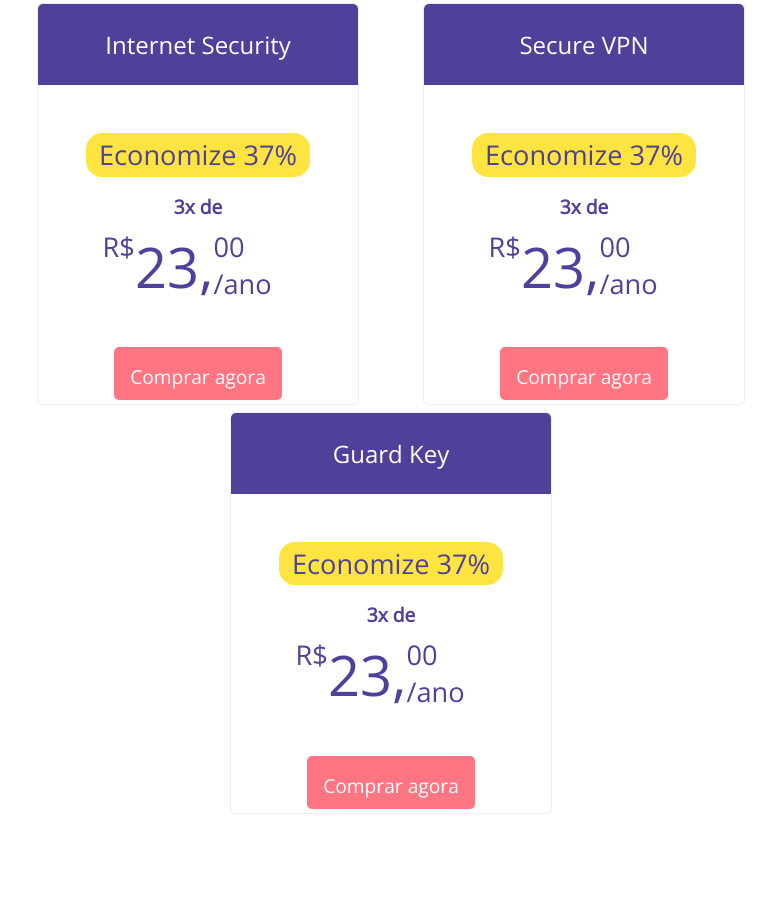
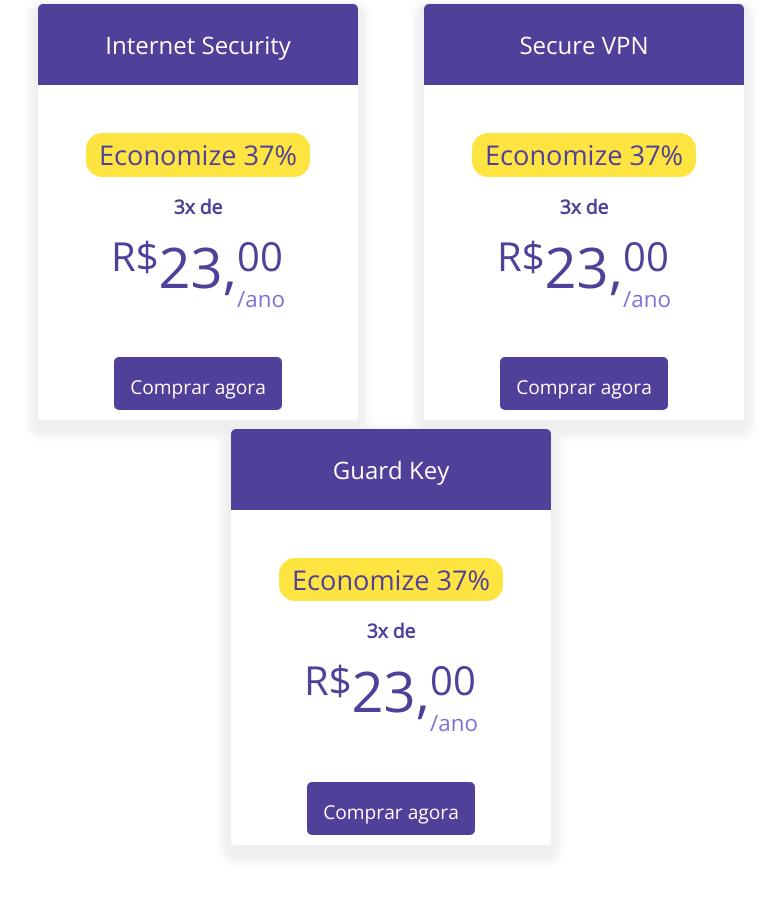
Before and after one commit to AguineleQueiroz/Landing-page, a plain HTML site: page index.html in a window 1280 px wide. Shown: the part 2567-3465 px from the top of the page, without its empty margins (249-1030 px from the left). Drawn offline with nearby package versions, Linux system fonts and the light colour scheme.

Commit message:
update section produtos

```diff
--- a/assets/css/styles.css
+++ b/assets/css/styles.css
@@ -23,7 +23,9 @@ url('https://fonts.googleapis.com/css2?family=Montserrat:ital,wght@0,400;0,600;0
     --border-color-nav: #eeee;
     --menu-effect: #FEE440;
     --color-logo: #ff7682;
+    --color-btn: #6d92e2;
     --gray-bg-ligt: #f0efef;
+    --periodo-letter: #826fd6;
 }
 
 /*--------------CSS Tags base --------------*/
@@ -289,10 +291,15 @@ a{
     display: flex;
     flex-flow: column wrap;
     width: 20rem;
-    height: 25rem;
+    height: 26rem;
     margin: 0.2rem 2rem;
     border: 1px solid var(--gray-bg-ligt);
+    box-shadow: 0rem 0.5rem 0.5rem 0.5rem var(--gray-bg-ligt);
     border-radius: 5px;
+}
+
+.produtos-conteiner .produtos:hover{
+    border: 1px solid var(--menu-effect);
 }
 
 .produtos .nome{
@@ -315,6 +322,12 @@ a{
     max-width: 5rem;
     max-height: 5rem;
     margin: 0;
+    font-size: 2.5rem;
+}
+
+.box-preco .preco-periodo{
+    color: var(--periodo-letter);
+    font-size: 1.4rem;
 }
 
 .preco-produto div:nth-child(4) span{
@@ -344,12 +357,18 @@ a{
 .btn .botton-box{
     padding: 0.5rem;
     border-radius: 5px;
+    background-color: var(--primary-color);
+}
+
+.btn .botton-box:hover{
+    padding: 0.6rem;
+    border-radius: 5px;
     background-color: var(--color-logo);
+    transform: translate(3%, 3%) scale(1.2rem);
 }
 
 .botton-box a{
     color: var(--white-color);
     font-size: 1.2rem;
     padding: 0.5rem;
-    text-align: center;
 }
--- a/index.html
+++ b/index.html
@@ -94,7 +94,8 @@
                             <span>23,</span>
                          </div>
                          <div class="box-preco">
-                            <span>00 /ano</span>
+                            <div class="preco-sufixo"><span>00</span> </div>
+                            <div class="preco-periodo"><span>/ano</span> </div>
                          </div>
                     </div>
                     <div class="btn">
@@ -117,7 +118,8 @@
                             <span>23,</span>
                          </div>
                          <div class="box-preco">
-                            <span>00 /ano</span>
+                            <div class="preco-sufixo"><span>00</span> </div>
+                            <div class="preco-periodo"><span>/ano</span> </div>
                          </div>
                     </div>
                     <div class="btn">
@@ -140,7 +142,8 @@
                             <span>23,</span>
                          </div>
                          <div class="box-preco">
-                            <span>00 /ano</span>
+                            <div class="preco-sufixo"><span>00</span> </div>
+                            <div class="preco-periodo"><span>/ano</span> </div>
                          </div>
                     </div>
                     <div class="btn">
```
